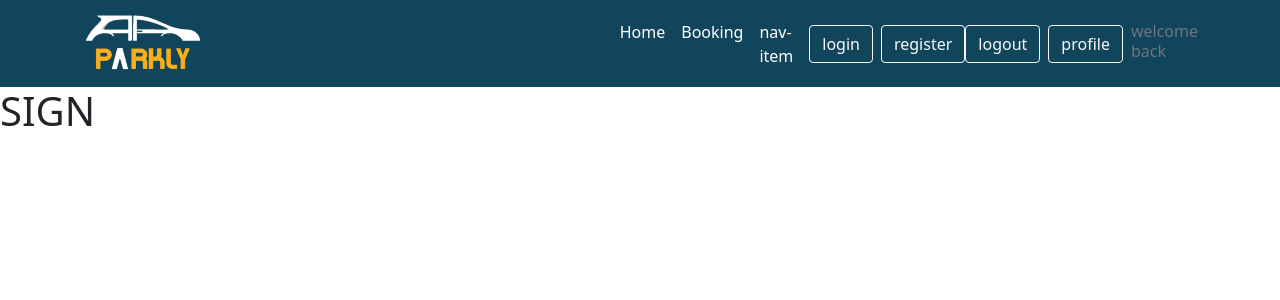
After one commit to Rahaf-Alawwad/Parkly, a Django app: page / in a window 1280 px wide. The commit adds this page. Shown: the top 300 px of the page. Run offline with Django 3.2, Linux system fonts and the light colour scheme.

```diff
--- a/Zeta_project/urls.py
+++ b/Zeta_project/urls.py
@@ -14,8 +14,9 @@ Including another URLconf
     2. Add a URL to urlpatterns:  path('blog/', include('blog.urls'))
 """
 from django.contrib import admin
-from django.urls import path
+from django.urls import path ,include
 
 urlpatterns = [
     path('admin/', admin.site.urls),
+    path('' , include('parkly.urls') )
 ]
--- a/parkly/models.py
+++ b/parkly/models.py
@@ -35,7 +35,6 @@ class Parking(models.Model):
 
     lot = models.ForeignKey(Lot , related_name="lot" ,on_delete=models.CASCADE, null=True) ## each parking has one lot
     park_ID = models.CharField(max_length=4, null=True, unique=True)
-    location = models.CharField(max_length=255, null=True)
     available = models.BooleanField(default=True)
     is_reentry_allowed = models.BooleanField(null=True)
     price =  models.DecimalField(max_digits=10,null=False,decimal_places=2)
--- a/parkly/templates/base.html
+++ b/parkly/templates/base.html
@@ -1,17 +1,70 @@
 <!DOCTYPE html>
+{% load static %}
 <html lang="en">
+
 <head>
     <meta charset="UTF-8">
+    <link rel="shortcut icon" href="{% static 'uploads/favicon.png' %}" type="image/x-icon">
     <meta http-equiv="X-UA-Compatible" content="IE=edge">
     <meta name="viewport" content="width=device-width, initial-scale=1.0">
     <title>Parkly</title>
+    <!-- CSS only -->
+    <link href="https://cdn.jsdelivr.net/npm/bootstrap@5.0.0-beta3/dist/css/bootstrap.min.css" rel="stylesheet"
+        integrity="sha384-eOJMYsd53ii+scO/bJGFsiCZc+5NDVN2yr8+0RDqr0Ql0h+rP48ckxlpbzKgwra6" crossorigin="anonymous">
+    <link rel="stylesheet" href="https://cdnjs.cloudflare.com/ajax/libs/font-awesome/5.15.3/css/all.min.css"
+        integrity="sha512-iBBXm8fW90+nuLcSKlbmrPcLa0OT92xO1BIsZ+ywDWZCvqsWgccV3gFoRBv0z+8dLJgyAHIhR35VZc2oM/gI1w=="
+        crossorigin="anonymous" />
+    <!-- JavaScript Bundle with Popper -->
+    <script src="https://cdn.jsdelivr.net/npm/bootstrap@5.0.0-beta3/dist/js/bootstrap.bundle.min.js"
+        integrity="sha384-JEW9xMcG8R+pH31jmWH6WWP0WintQrMb4s7ZOdauHnUtxwoG2vI5DkLtS3qm9Ekf"
+        crossorigin="anonymous"></script>
 </head>
-<body>
 
-    <nav>
+<body style="width:100%">
+    <nav class="navbar navbar-expand-lg navbar-light " style="background-color: #11455B;">
+        <div class="container ">
+            <a class="navbar-brand" href="#" style=" color:white;">
 
+                <img src="{% static 'uploads/logo2_auto_x2.png' %}" alt="logo" width="25%">
+            </a>
+
+            <div class="collapse navbar-collapse justify-content-between" id="navbarNav">
+
+                <ul class="navbar-nav   ">
+                    <li class="nav-item">
+                        <a style="color:#fff ;" class="nav-link active " aria-current="page"
+                            href="{% url 'home' %}">Home</a>
+                    </li>
+                    <li class="nav-item">
+                        <a style="color:#fff ;" class="nav-link" href="">Booking</a>
+                    </li>
+
+                    <li class="nav-item">
+                        <a style="color:#fff ;" class="nav-link" href="">nav-item</a>
+                    </li>
+                </ul>
+                <div class="d-flex align-items-center">
+                    <!-- check if user is login  -->
+
+                    <a href="" class="btn btn-outline-light m-2">login</a>
+                    <a href="" class="btn btn-outline-light"> register</a>
+
+                    <a href="" class="btn btn-outline-light"> logout</a>
+                    <a href="" class="btn ms-2 btn-outline-light"> profile</a>
+                    <h6 class="ms-2 card-subtitle text-muted">welcome back</h6>
+
+                </div>
+
+            </div>
+
+        </div>
+        <button class="navbar-toggler" type="button" data-bs-toggle="collapse" data-bs-target="#navbarNav"
+        aria-controls="navbarNav" aria-expanded="false" aria-label="Toggle navigation">
+        <span class="navbar-toggler-icon"></span>
+    </button>
     </nav>
     {% block content%}
     {% endblock %}
 </body>
+
 </html>
--- /dev/null
+++ b/parkly/templates/home.html
@@ -0,0 +1,5 @@
+{% extends 'base.html' %}
+
+{% block content %}
+<h1> SIGN </h1>
+{% endblock %}
--- /dev/null
+++ b/parkly/templates/partials/_register_lot.html
@@ -0,0 +1,2 @@
+
+<h1> LOT </h1>
--- /dev/null
+++ b/parkly/urls.py
@@ -0,0 +1,9 @@
+from django.urls import path
+from parkly import views
+
+
+urlpatterns = [
+    path('' , views.home , name= "home" ),
+    path('owner/register' , views.registerParking , name= "registerParking" ),
+
+]
--- a/parkly/views.py
+++ b/parkly/views.py
@@ -1,3 +1,13 @@
 from django.shortcuts import render
 
 # Create your views here.
+
+def home(request):
+
+    return  render(request,'home.html' , {})
+
+
+
+def registerParking(request):
+
+    return  render(request,'register_lot.html' , {})
```
Also changed, not shown: parkly/templates/register_lot.html (added, +63 -0 lines), parkly/static/uploads/favicon.png (added), parkly/static/uploads/logo.png (renamed from static/images/logo.png), parkly/static/uploads/logo2_auto_x2.png (added), parkly/static/uploads/parking.jpg (added).
